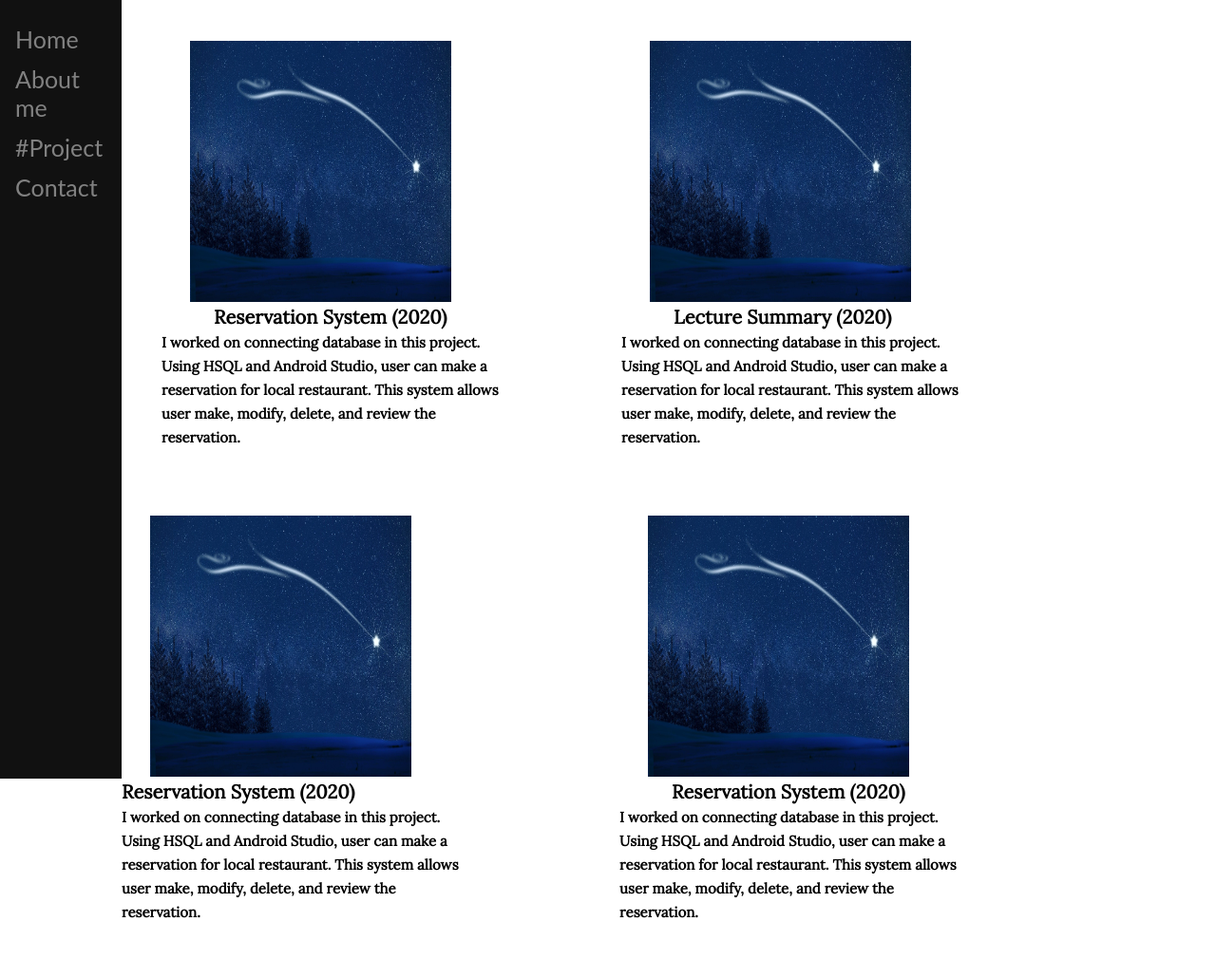
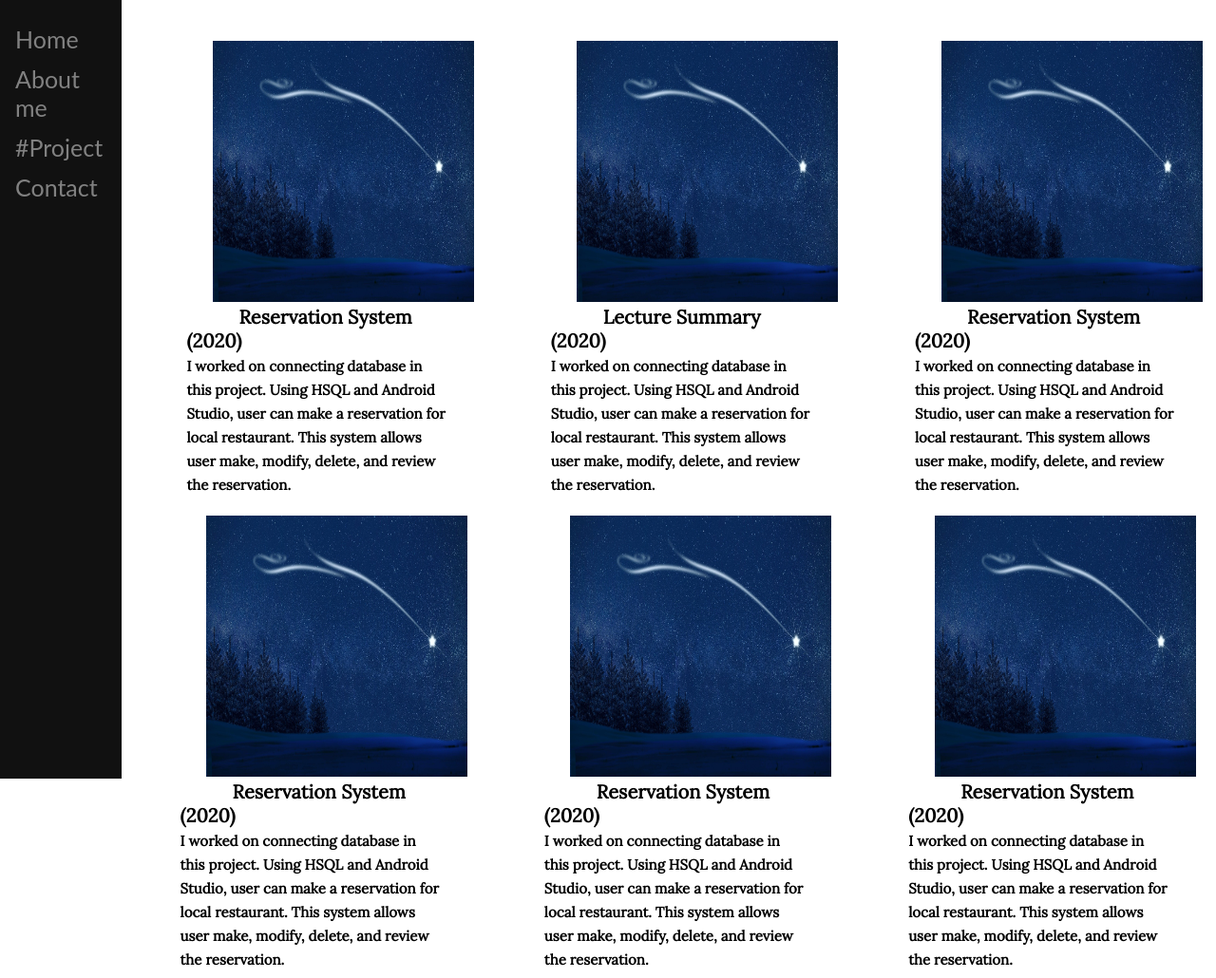
Before and after one commit to CodyMoon/portpolio, a plain HTML site: page project.html in a window 1280 px wide. Shown: the top 1030 px of the page at 95% size. Drawn offline with Linux system fonts and the light colour scheme.

Commit message:
px -> percent

```diff
--- a/project.html
+++ b/project.html
@@ -27,7 +27,7 @@
         <div class="projectList">
             <ul>
                 <il>
-                    <img src="nightsky.jpg" width="275px" height="275px">
+                    <img src="nightsky.jpg">
                 </il>
                 <il class="projectName" style="font-family: 'Lora', serif; font-weight: bold; font-size:20px;">Reservation System (2020)<br><il>
                 <il class="description" style="font-family: 'Lora', serif; font-size:15px;">I worked on connecting database in this project. Using HSQL and Android Studio, user can make a reservation for local restaurant. This system allows user make, modify, delete, and review the reservation. </il>
@@ -36,7 +36,7 @@
         <div class="projectList1">
             <ul>
                 <il>
-                    <img src="nightsky.jpg" width="275px" height="275px">
+                    <img src="nightsky.jpg">
                 </il>
                 <il class="project1Name" style="font-family: 'Lora', serif; font-weight: bold; font-size:20px;">Lecture Summary (2020)<br><il>
                 <il class="description" style="font-family: 'Lora', serif; font-size:15px;">I worked on connecting database in this project. Using HSQL and Android Studio, user can make a reservation for local restaurant. This system allows user make, modify, delete, and review the reservation. </il>
@@ -46,7 +46,7 @@
         <div class="projectList2">
             <ul>
                 <il>
-                    <img src="nightsky.jpg" width="275px" height="275px">
+                    <img src="nightsky.jpg">
                 </il>
                 <il class="project2Name" style="font-family: 'Lora', serif; font-weight: bold; font-size:20px;">Reservation System (2020)<br><il>
                 <il class="description" style="font-family: 'Lora', serif; font-size:15px;">I worked on connecting database in this project. Using HSQL and Android Studio, user can make a reservation for local restaurant. This system allows user make, modify, delete, and review the reservation. </il>
@@ -56,7 +56,7 @@
         <div class="projectList3">
             <ul>
                 <il>
-                    <img src="nightsky.jpg" width="275px" height="275px">
+                    <img src="nightsky.jpg" >
                 </il>
                 <il class="project3Name" style="font-family: 'Lora', serif; font-weight: bold; font-size:20px;">Reservation System (2020)<br><il>
                 <il class="description" style="font-family: 'Lora', serif; font-size:15px;">I worked on connecting database in this project. Using HSQL and Android Studio, user can make a reservation for local restaurant. This system allows user make, modify, delete, and review the reservation. </il>
@@ -66,7 +66,7 @@
         <div class="projectList4">
             <ul>
                 <il>
-                    <img src="nightsky.jpg" width="275px" height="275px">
+                    <img src="nightsky.jpg">
                 </il>
                 <il class="project3Name" style="font-family: 'Lora', serif; font-weight: bold; font-size:20px;">Reservation System (2020)<br><il>
                 <il class="description" style="font-family: 'Lora', serif; font-size:15px;">I worked on connecting database in this project. Using HSQL and Android Studio, user can make a reservation for local restaurant. This system allows user make, modify, delete, and review the reservation. </il>
@@ -76,7 +76,7 @@
         <div class="projectList4">
             <ul>
                 <il>
-                    <img src="nightsky.jpg" width="275px" height="275px">
+                    <img src="nightsky.jpg">
                 </il>
                 <il class="project3Name" style="font-family: 'Lora', serif; font-weight: bold; font-size:20px;">Reservation System (2020)<br><il>
                 <il class="description" style="font-family: 'Lora', serif; font-size:15px;">I worked on connecting database in this project. Using HSQL and Android Studio, user can make a reservation for local restaurant. This system allows user make, modify, delete, and review the reservation. </il>
--- a/style/projectStyle.css
+++ b/style/projectStyle.css
@@ -1,4 +1,5 @@
 body {
+
     font-family: "Lato", sans-serif;
 }
 
@@ -39,65 +40,85 @@ body {
     font-size: 24px;
     color: rgb(204, 105, 13);
 }
+
+/*                */
 .projectList{
     display:inline-block;
-    margin-left:100px;
-    width: 400px;
+    margin-left:10%;
+    width: 25%;
     height : 500px;
 }
 .projectList img{
-    margin-left: 30px;
+    margin-left: 10%;
+    width: 275px;
+    height: 275px;
 }
 .projectName{
     margin-left: 55px;
 }
+
+/*                */
 .projectList1{
     display:inline-block;
-    margin-left:80px;
-    width: 400px;
+    margin-left:5%;
+    width: 25%;
     height : 500px;
 }
 .projectList1 img{
-    margin-left: 30px;
+    margin-left: 10%;
+    width: 275px;
+    height: 275px;
 }
 .project1Name{
     margin-left: 55px;
 }
 
+
+/*                */
 .projectList2{
     display:inline-block;
-    margin-left:80px;
-    width: 400px;
+    margin-left:5%;
+    width: 25%;
     height : 500px;
 }
 .projectList2 img{
-    margin-left: 30px;
+    margin-left: 10%;
+    width: 275px;
+    height: 275px;
 }
-.project1Name{
+.project2Name{
     margin-left: 55px;
 }
 
+
+/*                */
 .projectList3{
     display:inline-block;
-    margin-left:120px;
-    width: 400px;
+    margin-left:11.2%;
+    width: 25%;
     height : 500px;
 }
 .projectList3 img{
-    margin-left: 30px;
+    margin-left: 10%;
+    width: 275px;
+    height: 275px;
 }
 .project3Name{
     margin-left: 55px;
 }
 
+
+/*                */
 .projectList4{
     display:inline-block;
-    margin-left:80px;
-    width: 400px;
+    margin-left:5%;
+    width: 25%;
     height : 500px;
 }
 .projectList4 img{
-    margin-left: 30px;
+    margin-left: 10%;
+    width: 275px;
+    height: 275px;
 }
 .project4Name{
     margin-left: 55px;
@@ -112,6 +133,10 @@ body {
 
     .sidenav a {
         font-size: 15px;
+    }
+
+    .project1Name{
+        color:red;
     }
 
 }
```
